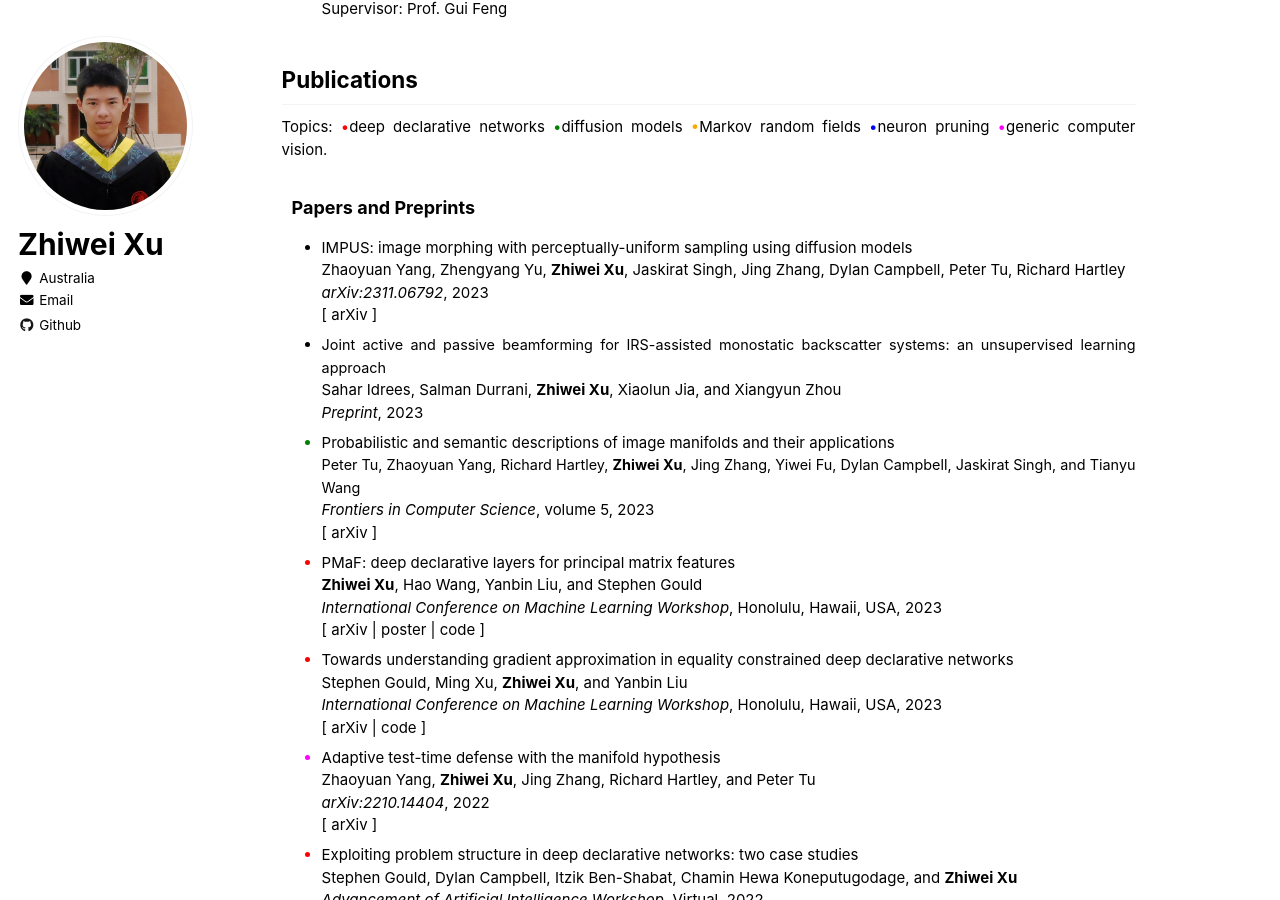
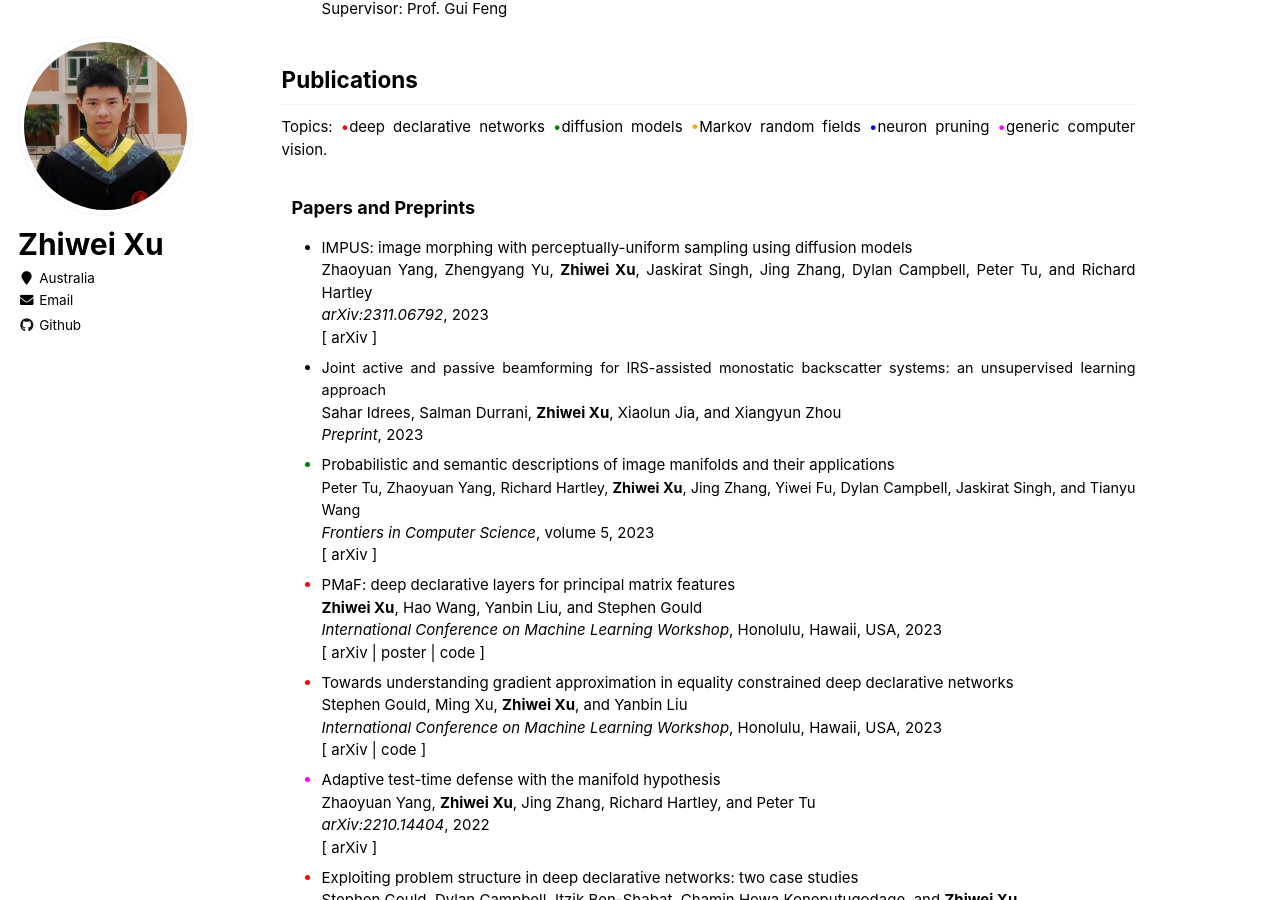
Before and after one commit to zwxu064/zwxu064.github.io, a Jekyll site: the page built from _pages/about.html, in a window 1280 px wide and 900 px high, scrolled down 820 px. Built offline with Jekyll 4.4.1, drawn with Linux system fonts in a browser that asks for light colours.

Commit message:
Update about.html

```diff
--- a/_pages/about.html
+++ b/_pages/about.html
@@ -58,7 +58,7 @@ redirect_from:
   <ul>
 
   <li><div><span style="font-size:1em">IMPUS: image morphing with perceptually-uniform sampling using diffusion models</span></div>
-      <div><span style="color:black;font-size:1em">Zhaoyuan Yang, Zhengyang Yu, <strong>Zhiwei Xu</strong>, Jaskirat Singh, Jing Zhang, Dylan Campbell, Peter Tu, Richard Hartley</span></div>
+      <div><span style="color:black;font-size:1em">Zhaoyuan Yang, Zhengyang Yu, <strong>Zhiwei Xu</strong>, Jaskirat Singh, Jing Zhang, Dylan Campbell, Peter Tu, and Richard Hartley</span></div>
       <div><span style="color:black"><i>arXiv:2311.06792</i>, 2023</span></div>
       <div><span style="color:black">[ <a style="color: inherit;" href="https://arxiv.org/abs/2311.06792" target="_blank">arXiv</a> ]</span></div>
   </li>
```
